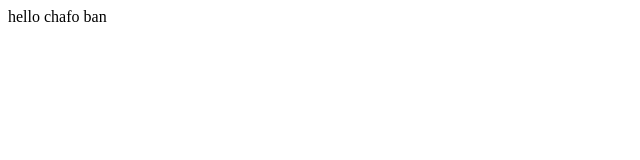
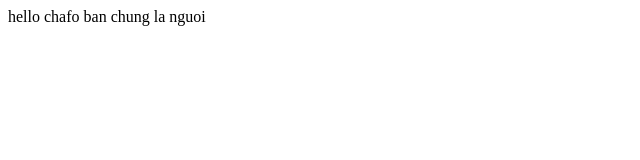
Before and after one commit to dongdev201/test-javascrip, a plain HTML site: page index.html in a window 1280 px wide. Shown: the whole page, without its empty margins (0-640 px from the left). Drawn offline with Linux system fonts and the light colour scheme.

Commit message:
da thay doi

```diff
--- a/index.html
+++ b/index.html
@@ -7,5 +7,6 @@
 </head>
 <body>
     hello chafo ban
+    chung la nguoi
 </body>
 </html>
```
